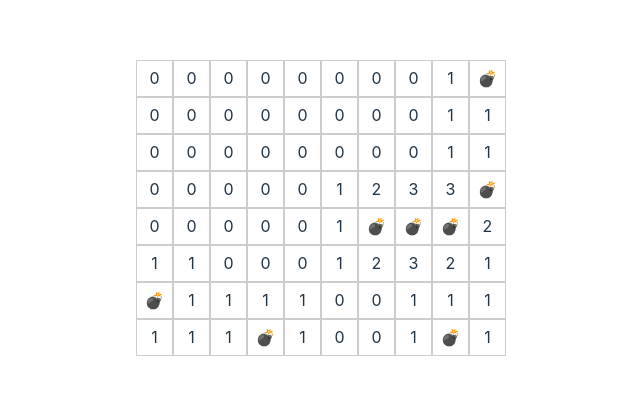
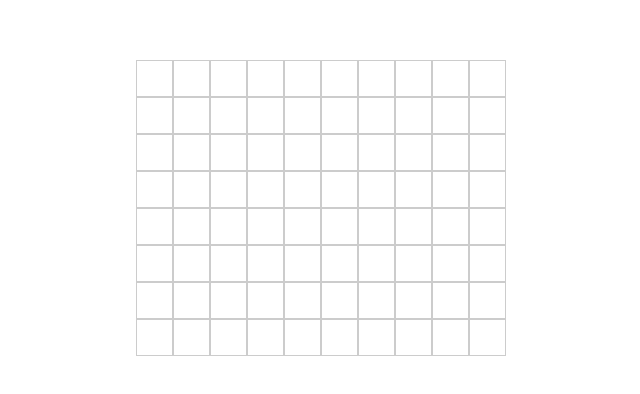
Before and after one commit to nascarsayan/react-stack, a Preact app in the folder mine-sweeper/: page / in a window 1280 px wide. Shown: the part 192-586 px from the top of the page, without its empty margins (319-959 px from the left). Built offline with nearby package versions, Linux system fonts and the light colour scheme.

Commit message:
reveal cell on click

```diff
--- a/mine-sweeper/src/app.tsx
+++ b/mine-sweeper/src/app.tsx
@@ -5,6 +5,7 @@ import './app.css'
 type Cell = {
   isMine: boolean
   mineCount?: number
+  isRevealed: boolean
 }
 
 export function App() {
@@ -47,7 +48,8 @@ export function App() {
       for (let j = 0; j < numCols; j++) {
         let isMine = mineCells.includes(i * numCols + j)
         currRow.push({
-          isMine
+          isMine,
+          isRevealed: false
         })
       }
 
@@ -84,17 +86,36 @@ export function App() {
     setBoard(newBoard)
   }
 
+  function handleCellClick(i: number, j: number) {
+    let newBoard = [...board]
+    newBoard[i][j].isRevealed = true
+    setBoard(newBoard)
+  }
+
+  function display(cell: Cell) {
+    if (!cell.isRevealed) return "";
+    if (cell.isMine) return "💣";
+    return cell.mineCount || 0;
+  }
+
   return (
     <div id="app">
       {
         board.map(
-          row => (
+          (row, i) => (
             <div className="row">
               {
                 row.map(
-                  cell => <div className="cell">
-                    { cell.isMine ? '💣' : cell.mineCount }
-                  </div>
+                  (cell, j) => (
+                    <div
+                      className="cell"
+                      onClick={
+                        () => handleCellClick(i, j)
+                      }
+                      >
+                      { display(cell) }
+                    </div>
+                  )
                 )
               }
             </div>
```
